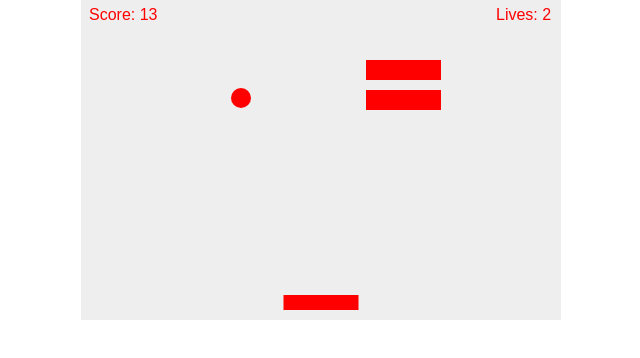
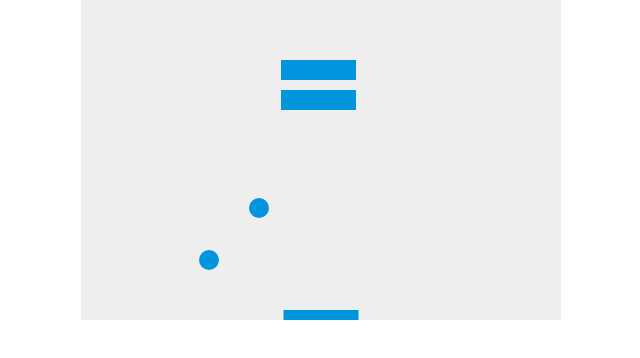
Before and after one commit to nolngo/Breaker-Game, a plain HTML site: page index.html in a window 1280 px wide. Shown: the whole page, without its empty margins (319-959 px from the left). Drawn offline with Linux system fonts and the light colour scheme.

Commit message:
fixed paddles issue

```diff
--- a/index.html
+++ b/index.html
@@ -12,188 +12,7 @@
 
 <canvas id="myCanvas" width="480" height="320"></canvas>
 
-<script>var canvas = document.getElementById("myCanvas");
-    var ctx = canvas.getContext("2d");
-
-    var x = canvas.width/2;
-    var y = canvas.height-30;
-
-    var dx = 4;
-    var dy = -4;
-    var ballRadius = 10;
-
-    var color = "red"
-    var font = "16px Arial"
-
-    var paddleHeight = 15;
-    var paddleWidth = 75;
-    var paddleX = (canvas.width-paddleWidth) / 2;
-
-    var rightPressed = false;
-    var leftPressed = false;
-
-    var brickRowCount = 3;
-    var brickColumnCount = 5;
-    var brickWidth = 75;
-    var brickHeight = 20;
-    var brickPadding = 10;
-    var brickOffsetTop = 30;
-    var brickOffsetLeft = 30;
-
-    var bricks = [];
-    for(var c=0; c<brickColumnCount; c++) {
-        bricks[c] = [];
-        for(var r=0; r<brickRowCount; r++) {
-            bricks[c][r] = { x: 0, y: 0, status: 1 };
-        }
-    }
-
-    var score = 0;
-    var lives = 3;
-
-    document.addEventListener("keydown", keyDownHandler, false);
-    document.addEventListener("keyup", keyUpHandler, false);
-    document.addEventListener("mousemove", mouseMoveHandler, false);
-
-    function keyDownHandler(e) {
-        if(e.key == "Right" || e.key == "ArrowRight") {
-            rightPressed = true;
-        }
-        if(e.key == "Left" || e.key == "ArrowLeft") {
-            leftPressed = true;
-        }
-    }
-    function keyUpHandler(e) {
-        if(e.key == "Right" || e.key == "ArrowRight") {
-            rightPressed = false;
-        }
-        if(e.key == "Left" || e.key == "ArrowLeft") {
-            leftPressed = false;
-        }
-    }
-    function mouseMoveHandler(e) {
-        var relativeX = e.clientX - canvas.offsetLeft;
-        if(relativeX > 0 && relativeX < canvas.width) {
-            paddleX = relativeX - paddleWidth/2;
-        }
-    }
-
-    function collisionDetection() {
-        for(var c=0; c<brickColumnCount; c++) {
-            for(var r=0; r<brickRowCount; r++) {
-                var b = bricks[c][r];
-                if(b.status == 1) {
-                    if(x > b.x && x < b.x+brickWidth && y > b.y && y < b.y+brickHeight) {
-                        dy = -dy;
-                        b.status = 0;
-                        score++;
-                        if(score == brickRowCount*brickColumnCount) {
-                            alert("YOU WIN, CONGRATULATIONS!");
-                            document.location.reload();
-                        }
-                    }
-                }
-            }
-        }
-    }
-
-    function drawScore() {
-        ctx.font = font;
-        ctx.fillStyle = color;
-        ctx.fillText("Score: " +score, 8, 20)
-    }
-
-    function drawLives() {
-        ctx.font = font;
-        ctx.fillStyle = color;
-        ctx.fillText("Lives: "+lives, canvas.width-65, 20)
-    }
-
-    function drawBall() {
-        ctx.beginPath();
-        ctx.arc(x, y, ballRadius, 0, Math.PI*2);
-        ctx.fillStyle = color;
-        ctx.fill();
-        ctx.closePath();
-    }
-
-    function drawPaddle() {
-        ctx.beginPath();
-        ctx.rect(paddleX, canvas.height-paddleHeight -10, paddleWidth, paddleHeight);
-        ctx.fillStyle = color;
-        ctx.fill();
-        ctx.closePath();
-    }
-
-    function drawBricks() {
-        for(var c=0; c<brickColumnCount; c++) {
-            for(var r=0; r<brickRowCount; r++) {
-                if(bricks[c][r].status == 1) {
-                    var brickX = (c*(brickWidth+brickPadding)) + brickOffsetLeft;
-                    var brickY = (r*(brickHeight+brickPadding)) + brickOffsetTop;
-                    bricks[c][r].x = brickX;
-                    bricks[c][r].y = brickY;
-                    ctx.beginPath();
-                    ctx.rect(brickX, brickY, brickWidth, brickHeight);
-                    ctx.fillStyle = color;
-                    ctx.fill();
-                    ctx.closePath();
-                }
-            }
-        }
-    }
-
-    function draw() {
-        ctx.clearRect(0, 0, canvas.width, canvas.height);
-        drawBricks();
-        drawBall();
-        drawPaddle();
-        drawScore();
-        drawLives();
-        collisionDetection();
-
-        if(y + dy < ballRadius) {
-            dy = -dy;
-        } else if(y + dy > canvas.height-ballRadius*2 - 10) {
-            if(x > paddleX && x < paddleX + paddleWidth) {
-                dy = -dy;
-            }
-            else {
-                lives--;
-                if(!lives) {
-                    alert("GAME OVER");
-                    document.location.reload();
-                }
-                else {
-                    x = canvas.width/2;
-                    y = canvas.height - 30;
-                    dx = 4;
-                    dy = -4;
-                    paddleX = (canvas.width-paddleWidth)/2;
-                }
-            }
-        }
-        if(x + dx > canvas.width - ballRadius || x + dx < ballRadius) {
-            dx = -dx;
-        }
-
-        if(rightPressed) {
-            paddleX += 7;
-            if(paddleX + paddleWidth > canvas.width) {
-                paddleX = canvas.width - paddleWidth;
-            }
-        }
-        else if(leftPressed) {
-            paddleX -= 7;
-            if(paddleX < 0) {
-                paddleX = 0;
-            }
-        }
-        x += dx;
-        y += dy;
-        requestAnimationFrame(draw);
-    }
-    draw();    </script>
+<script src='script.js'></script>
 
 </body>
 </html>
--- a/script.js
+++ b/script.js
@@ -1,11 +1,11 @@
 /* eslint-disable max-classes-per-file */
 // CLASSES
 class Ball {
-  constructor() {
+  constructor(argx, argy) {
     this.ballRadius = 10;
     this.color = '#0095DD';
-    this.x = 250;
-    this.y = 160;
+    this.x = argx;
+    this.y = argy;
     this.dx = 2;
     this.dy = 2;
   }
@@ -84,9 +84,14 @@ class Paddle {
   }
 
   drawPaddle(canvas, ctx, rightPressed, leftPressed) {
-    if (rightPressed && this.x < canvas.width - this.width) {
+    if (this.x > (canvas.width - this.width)) {
+      this.x = canvas.width - this.width;
+    } else if (rightPressed) {
       this.x -= 7;
-    } else if (leftPressed && this.x > 0) {
+    }
+    if (this.x < 0) {
+      this.x = 0;
+    } else if (leftPressed) {
       this.x += 7;
     }
     ctx.beginPath();
@@ -97,12 +102,20 @@ class Paddle {
   }
 }
 
+class Lives {
+  constructor(canvas) {
+    this.lives = 3;
+  }
+}
+
 // CONSTANTS
 const canvas = document.getElementById('myCanvas');
 const ctx = canvas.getContext('2d');
 
 // INITIALIZATIONS
-const ball1 = new Ball();
+const ball1 = new Ball(50, 50);
+const ball2 = new Ball(100, 50);
+const paddle = new Paddle(canvas);
 
 // BRICK VALUES
 const brickRowCount = 5;
@@ -122,7 +135,6 @@ for (let c = 0; c < brickColumnCount; c += 1) {
     bricks[c][r] = new Brick(brickX, brickY, 1);
   }
 }
-const paddle = new Paddle(canvas);
 
 // EVENT HANDLERS AND EVENT LISTENERS
 let rightPressed = false;
@@ -153,6 +165,9 @@ function renderObjectsOnCanvas() {
   // generate ball and move it
   ball1.drawBall(ctx);
   ball1.move(canvas);
+  ball2.drawBall(ctx);
+  ball2.move(canvas);
+
   // we need to draw each brick, every frame!
   for (let c = 0; c < brickColumnCount; c += 1) {
     for (let r = 0; r < brickRowCount; r += 1) {
@@ -161,6 +176,7 @@ function renderObjectsOnCanvas() {
         bricks[c][r].drawBrick(ctx);
         // detect collision of ball during drawing!
         bricks[c][r].detectCollision(ball1);
+        bricks[c][r].detectCollision(ball2);
       }
     }
   }
@@ -168,5 +184,6 @@ function renderObjectsOnCanvas() {
   paddle.drawPaddle(canvas, ctx, leftPressed, rightPressed);
   // confirm loss state
   ball1.determineLoss(canvas, paddle);
+  ball2.determineLoss(canvas, paddle);
 }
 setInterval(renderObjectsOnCanvas, 10);
```
